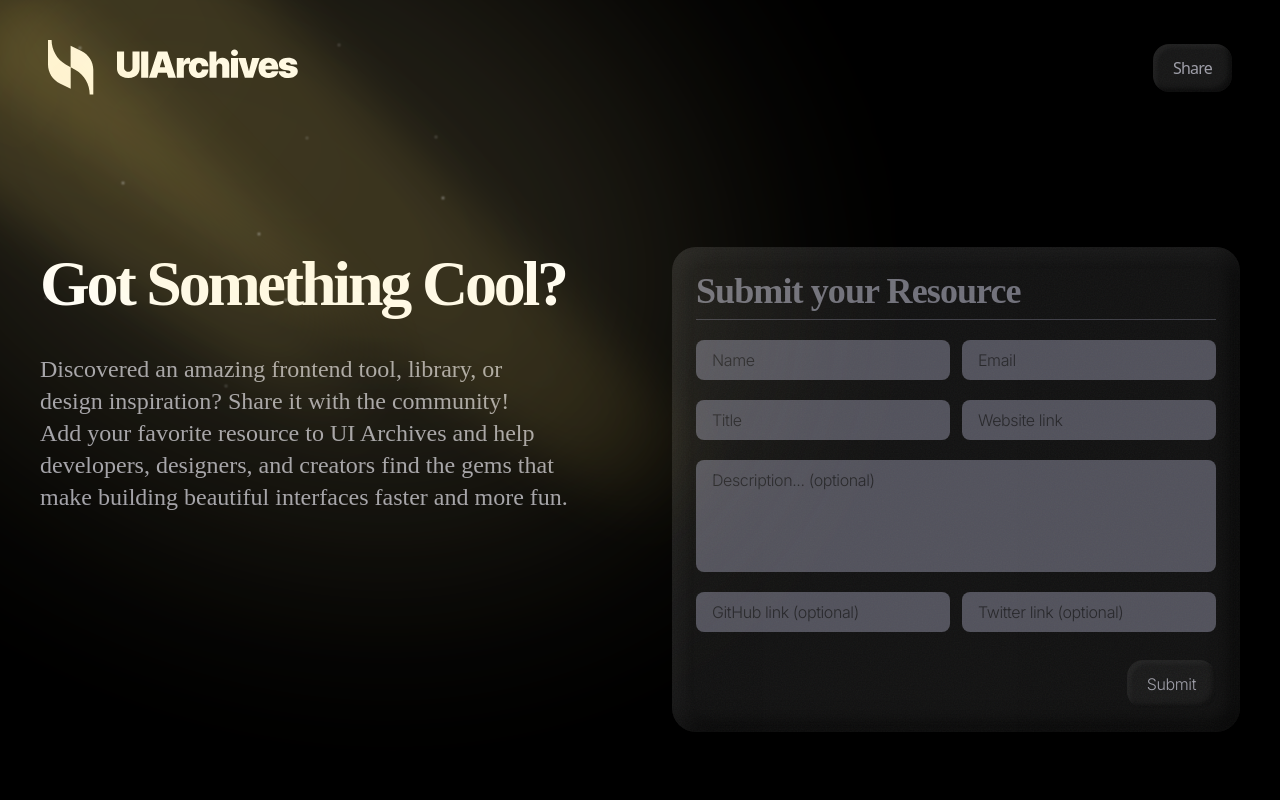
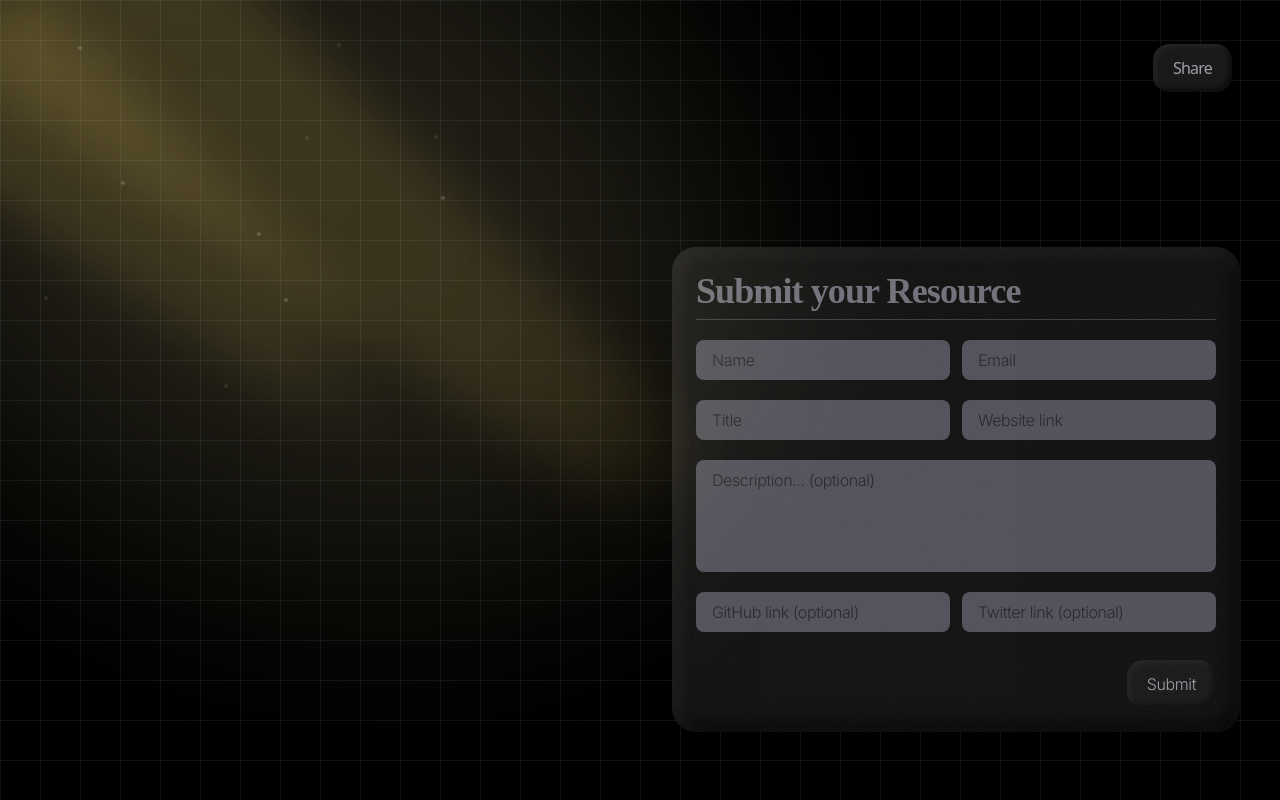
Before and after one commit to Malay146/UIArchives, a Next.js app: page /add-resource in a window 1280 px wide. Built offline with nearby package versions, Linux system fonts and the light colour scheme; no server answers; a web font is replaced by a local one.

Commit message:
bg fixed

```diff
--- a/app/add-resource/page.tsx
+++ b/app/add-resource/page.tsx
@@ -77,12 +77,12 @@ const AddResourcePage = () => {
     <div className="w-full relative min-h-screen">
       {/* Black Basic Grid Background */}
       <div
-        className="fixed inset-0 -z-10 h-full w-full min-h-screen bg-grid-responsive"
+        className="fixed inset-0 h-full w-full min-h-screen bg-grid-responsive"
         style={{
           background: "#000000",
           backgroundImage: `
-        linear-gradient(to right, rgba(75, 85, 99, 0.3) 1px, transparent 1px),
-        linear-gradient(to bottom, rgba(75, 85, 99, 0.3) 1px, transparent 1px)
+        linear-gradient(to right, rgba(75, 85, 99, 0.2) 1px, transparent 1px),
+        linear-gradient(to bottom, rgba(75, 85, 99, 0.2) 1px, transparent 1px)
       `,
           backgroundSize: "40px 40px",
           backgroundRepeat: "repeat",
--- a/app/globals.css
+++ b/app/globals.css
@@ -22,7 +22,6 @@
 
 html {
   scroll-behavior: smooth;
-  background-color: black;
 }
 
 
```
